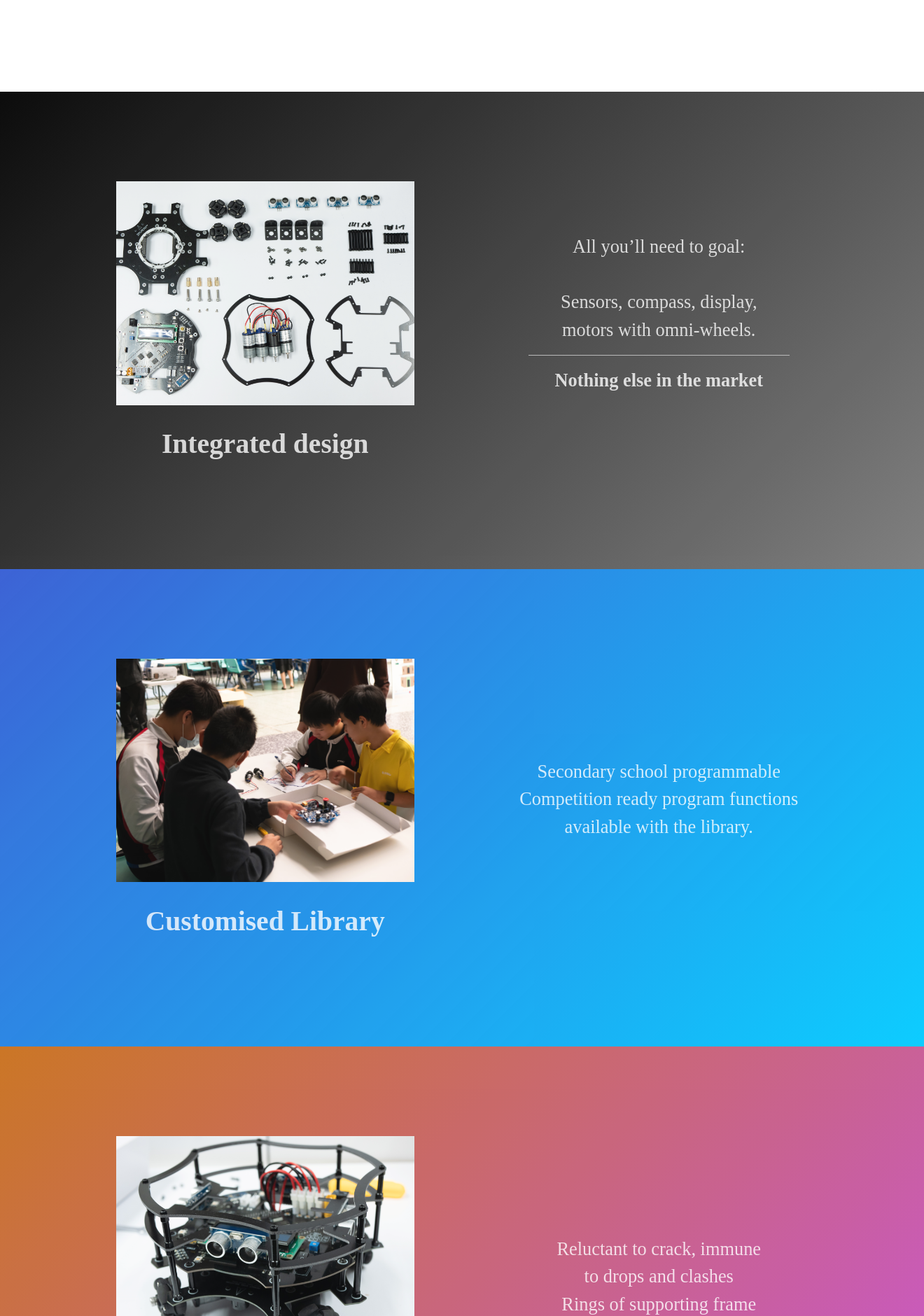
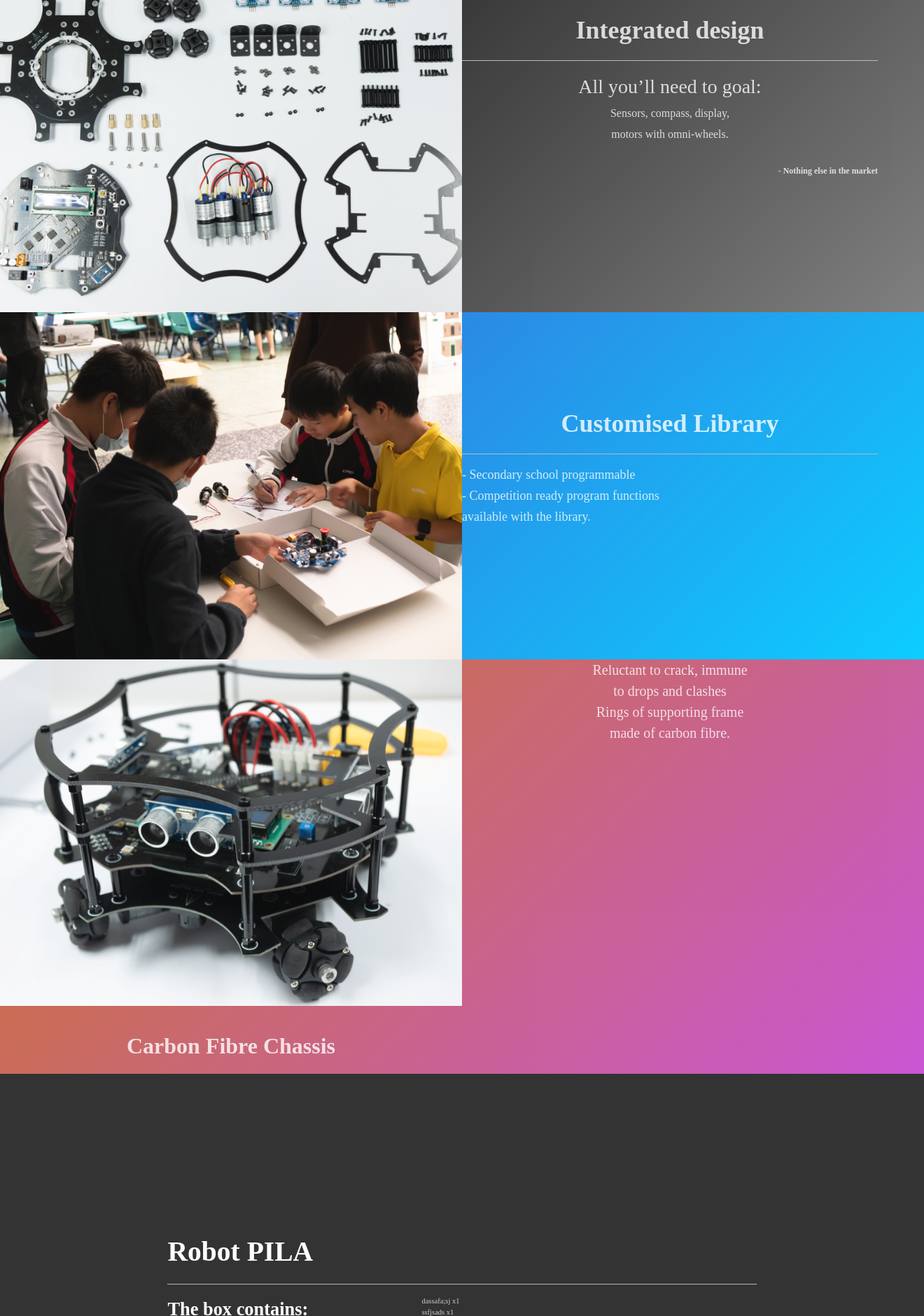
Before and after one commit to yykk7711/peanutking_website, a PHP site: page /product-pila.html in a window 1320 px wide. Shown: the part 1493-3373 px from the top of the page at 70% size. Run offline with PHP 8.4, Linux system fonts and the light colour scheme.

Commit message:
update product page

```diff
--- a/aboutus.html
+++ b/aboutus.html
@@ -214,7 +214,7 @@
   <div class="container sectionDiv">
   <!-- <video width="1100" height="620" controls> -->
   <video height="auto" width="100%" controls>
-    <source src="video/video.mp4" type="video/mp4">
+    <source src="video/Peanut King Promotion Video 1-min.mp4" type="video/mp4">
       Your browser does not support the video.
   </video>
   <div>
--- a/css/main.css
+++ b/css/main.css
@@ -17,7 +17,6 @@
 
 html, body {
     max-width: 100%;
-    overflow-x: hidden;
     scroll-behavior: smooth;
 }
 
@@ -73,7 +72,7 @@
   position: relative;
   z-index: 1001;
   position: relative;
-  overflow: visible;
+  overflow: hidden;
 }
 
 #navDivOverlap{
@@ -109,12 +108,22 @@
   width: 50%;
 }
 
+.row{
+    width:100%;
+    margin: 0;
+    padding: 0;
+}
+
+.col-6{
+  padding: 0;
+}
+
 /* Clear floats after the columns */
-.row:after {
+/* .row:after {
   content: "";
   display: table;
   clear: both;
-}
+} */
 
 /* #carouselExampleIndicators {
   height: 500px;
@@ -161,9 +170,9 @@
   text-align: center;
 }
 .productImg {
-  padding-top: 20px;
-  margin-left: auto;
-  margin-right: auto;
+  /* padding-top: 20px; */
+  /* margin-left: auto;
+  margin-right: auto; */
   opacity: 1;
   object-fit: contain;
 }
@@ -272,7 +281,7 @@
 
 /* product page -----------------------------------------------------------------*/
 .banner {
-  padding: 0px 0px 10%;
+  /* padding: 0px 0px 0%; */
   text-align: center;
   font-family: Montserrat;
   color: rgba(255,255,255,0.800000011920929);
@@ -283,6 +292,7 @@
   background-origin: initial;
   background-position: center;
   z-index: auto;
+
 }
 
 .productFeatureDiv {
@@ -463,36 +473,34 @@
 .pilaBanner{
   width: 100%;
   height:  100%;
-  min-height: 900px;
+  /* min-height: 900px; */
   text-align: center;
   font-family: Montserrat;
   background: linear-gradient(to bottom right, rgba(0,0,0,0.9),rgba(255,255,255,0.4)), url('../images/P_20200118_110445.jpg') no-repeat fixed;
   /* background-attachment: fixed; */
   background-size: cover;
   /* padding: auto; */
-  margin-top: auto;
-  margin-bottom: auto;
+  /* margin-top: auto;
+  margin-bottom: auto; */
   background-position: bottom right;
   background-attachment: initial;
   /* object-fit: contain; */
 }
 
 .productHeader{
-  position: relative;
-  top:100px;
+  /* position: relative; */
+  /* top:100px;
   left:50px;
   width:50%;
-  font-size: 500%;
+  font-size: 500%; */
+  padding: 10% 5% 0;
   font-weight:bold;
 }
 
 .productBar{
   background-color: #333;
-  padding-top: 10px;
-  padding-bottom: 10px;
-  padding-right: 50px;
-  /* border-top: 1px solid black;
-  border-bottom: 1px solid black; */
+  padding: 12px 5% 12px;
+  /* margin: 0; */
 }
 
 .productBookmarks:link{
@@ -529,20 +537,6 @@
   background: linear-gradient(135deg, #000 0%, #797979 100%);  opacity: 0.95;
 }
 
-/* .pilaOverview3{
-  width: auto;
-  height: 800px;
-  text-align: center;
-  font-family: Montserrat;
-  background: linear-gradient(rgba(0,0,0,0.5),rgba(0,0,0,0.5)), url('../images/v30_295.png') no-repeat fixed;
-  background-attachment: fixed;
-  background-size: cover;
-  margin-top: auto;
-  margin-bottom: auto;
-  background-attachment: initial;
-  position: relative;
-} */
-
 .pilaFeature2{
   width:auto;
   height: auto;
@@ -562,17 +556,16 @@
 }
 
 .productTitle{
-  position: relative;
-  padding-top: 8%;
-  font-size: 3vw;
+  /* position: relative; */
+  /* padding-top: 8%; */
+  font-size: 200%;
   font-weight:bold;
 }
 
 .productDes{
-  position: relative;
-  padding-top: 20%;
-  font-size: 2vw;
-  /* font-weight: lighter; */
+  /* position: relative; */
+  /* padding-top: 20%; */
+  font-size: max(1.5vw,20px);
 }
 
 .productSpec{
@@ -590,7 +583,7 @@
 .productSpecDes{
   color: #ccc;
   /* padding-top:10px; */
-  font-size: 1vw;
+  font-size: 0.8vw;
 }
 
 .productDl{
--- a/index.html
+++ b/index.html
@@ -1,5 +1,5 @@
 <!DOCTYPE html>
-<html>
+<html style="overflow-x:scroll;">
 
 <head>
   <!-- Required meta tags -->
--- a/product-pila.html
+++ b/product-pila.html
@@ -1,5 +1,5 @@
 <!DOCTYPE html>
-<html>
+<html style="min-width: 1300px; max-width:100%;">
 
 <head>
   <!-- Required meta tags -->
@@ -15,7 +15,7 @@
   <title>Product - PILA</title>
 </head>
 
-<body style="background-color: transparent">
+<body style="background-color: transparent; height:100vh;">
   <header>
     <!-- Navbar -->
     <nav class="navbar navbar-expand-lg" id="topbar">
@@ -94,7 +94,7 @@
   <div>
     <div class="row productBar">
       <!-- <div class="col"></div> -->
-      <div class="col" style="text-align:left; padding-left: 50px;">
+      <div class="col" style="text-align:left;">
         <a style="font-weight:bold; color:#ddd;">Robot PILA</a>
       </div>
       <div class="col" style="text-align:right;">
@@ -108,25 +108,30 @@
   </div>
 
   <div class="banner pilaBanner">
-    <div class="productHeader">
-      <p style="font-size:4vw;">
-        HK local design
-        <br>RCJ competition ready
-        <br>Soccer robot
-      </p>
+    <div class="row">
+      <div class="col-6 productHeader">
+        <p style="font-size:max(3vw,40px);">
+          HK local design
+          <br>RCJ competition ready
+          <br>Soccer robot
+        </p>
+      </div>
+      <div class="col-6"></div>
     </div>
   </div>
 
   <div id="overview" class="banner pilaAdv">
-    <div class="row justify-content-center">
-      <div class="col-5 productDes">
+    <div class="row">
+      <div class="col-6 productDes" style="padding-top: 10%;">
         <p style="padding-left:5%;">
-          RCJ competition ready
-          <br>the only mass produced soccer robot in Hong Kong
+          <span style="font-size:2.5em; font-weight:bold;">Robot PILA</span>
+          <hr><span style="font-size:1.5em;">RCJ competition ready</span>
+          <br><span style="font-size:0.9em;">the only mass produced
+          <br>soccer robot in Hong Kong</span>
         </p>
       </div>
-      <div class="col-5 productTitle">
-        <img src="images/competing_robots.jpg" class="img-responsive productImg" alt="..." width="80%" height="auto">
+      <div class="col-6 productTitle">
+        <img src="images/competing_robots.jpg" class="img-responsive productImg" alt="..." width="100%" height="auto">
         <!-- <p style="padding-top:5%;">Advantage</p> -->
       </div>
 
@@ -134,18 +139,18 @@
   </div>
 
   <div class=" banner pilaFeature1">
-    <div class="row justify-content-center">
-      <div class="col-5 productTitle">
-        <img src="images/v3_0.png" class="img-responsive productImg" alt="..." width="80%" height="auto">
-        <p style="padding-top:5%;">Integrated design</p>
+    <div class="row">
+      <div class="col-6 productTitle" >
+        <img src="images/v3_0.png" class="img-responsive productImg" alt="..." width="100%" height="auto">
+        <!-- <p style="padding-top:5%;">Integrated design</p> -->
       </div>
-      <div class="col-5 productDes" style="padding-top: 15%;">
-        <p>All you’ll need to goal:
-          <br><br>
-          Sensors, compass, display,
-          <br>motors with omni-wheels.
-          <hr color="#ccc" style="width:70%;">
-          <strong>Nothing else in the market</strong>
+      <div class="col-6 productDes" style="padding-top: 5%; padding-right:5%;">
+        <p><span style="font-size:1.8em; font-weight:bold;">Integrated design</span>
+          <hr color="#ccc"><span style="font-size:1.4em;">All you’ll need to goal:</span>
+          <br><span style="font-size:0.8em;">Sensors, compass, display,
+          <br>motors with omni-wheels.</span>
+          <!-- <hr color="#ccc" style="width:70%;"> -->
+          <br><br><span style="font-size: 0.6em; float:right; font-weight:bold">- Nothing else in the market</span>
         </p>
       </div>
     </div>
@@ -153,14 +158,15 @@
 
   <div class=" banner pilaFeature2">
     <div class="row justify-content-center">
-      <div class="col-5 productTitle">
-        <img src="images/v4_363.png" class="img-responsive productImg" alt="..." width="80%" height="auto">
-        <p style="padding-top:5%;">Customised Library</p>
+      <div class="col-6 productTitle">
+        <img src="images/v4_363.png" class="img-responsive productImg" alt="..." width="100%" height="auto">
+        <!-- <p style="padding-top:5%;">Customised Library</p> -->
       </div>
-      <div class="col-5 productDes">
-        <p>Secondary school programmable
-          <br>Competition ready program functions
-          <br>available with the library.
+      <div class="col-6 productDes" style="padding-right:5%; padding-top: 10%;">
+        <p><span style="font-size:1.8em; font-weight:bold;">Customised Library</span>
+          <hr color="#ccc"><span style="font-size:0.9em; float:left;">- Secondary school programmable</span>
+          <br><span style="font-size:0.9em; float:left;">- Competition ready program functions</span>
+          <br><span style="font-size:0.9em; float:left;">  available with the library.</span>
         </p>
       </div>
     </div>
@@ -168,11 +174,11 @@
 
   <div class=" banner pilaFeature3">
     <div class="row justify-content-center">
-      <div class="col-5 productTitle">
-        <img src="images/v3_1.png" class="img-responsive productImg" alt="..." width="80%" height="auto">
+      <div class="col-6 productTitle">
+        <img src="images/v3_1.png" class="img-responsive productImg" alt="..." width="100%" height="auto">
         <p style="padding-top:5%;">Carbon Fibre Chassis</p>
       </div>
-      <div class="col-5 productDes">
+      <div class="col-6 productDes" style="padding-right:5%;">
         <p>Reluctant to crack, immune
           <br>to drops and clashes
           <br>Rings of supporting frame
```
